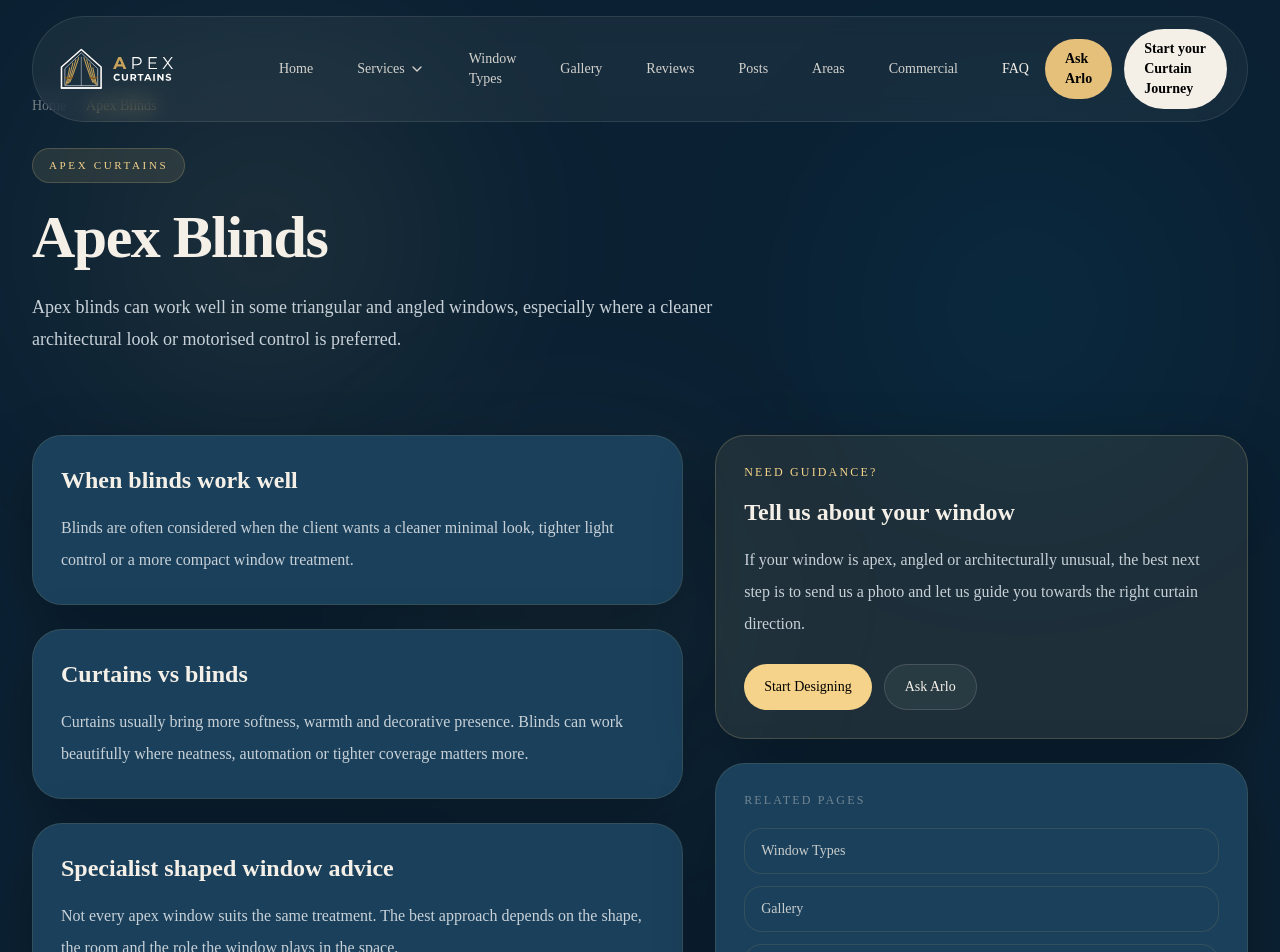
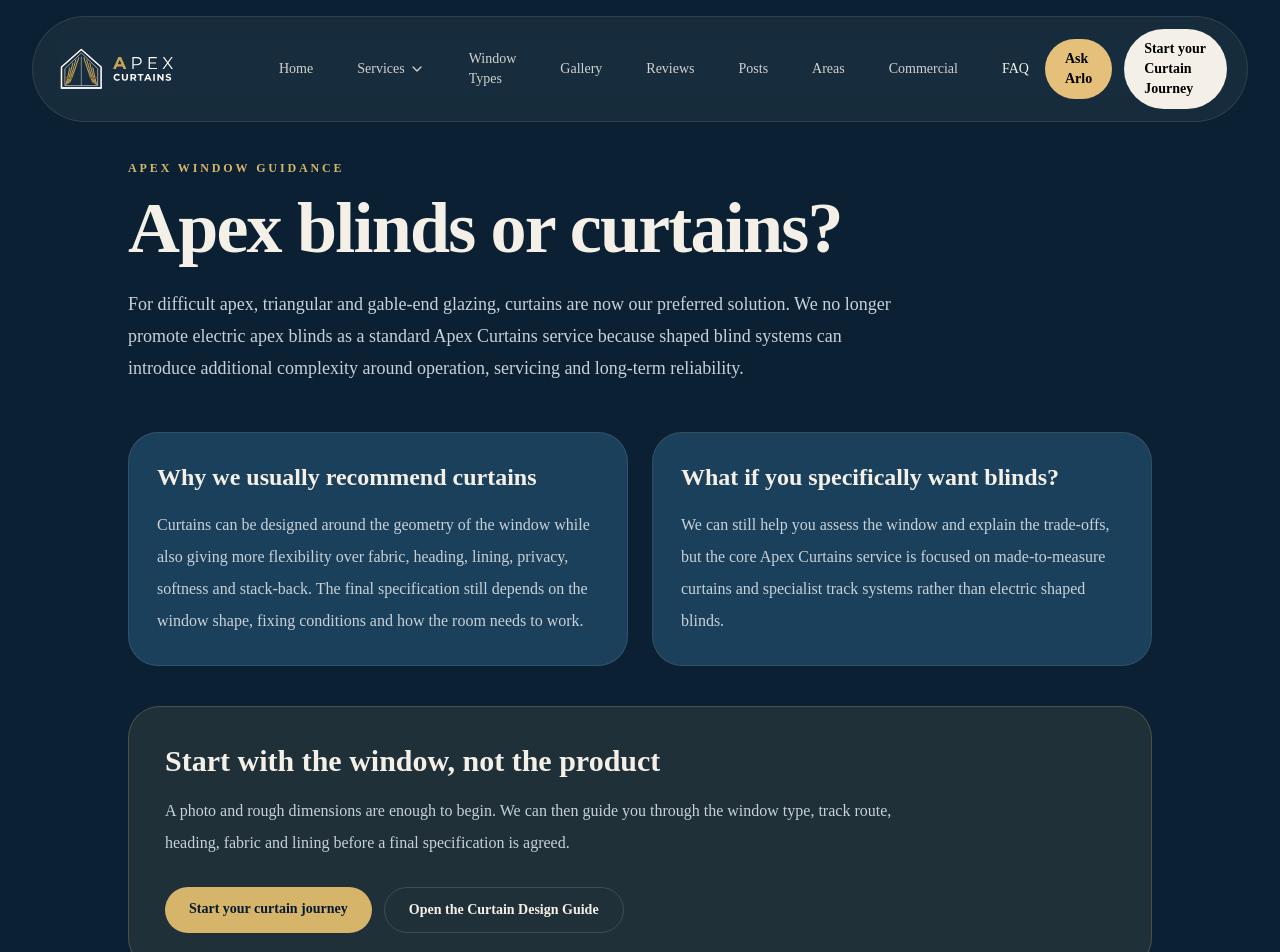
Before and after one commit to Nylon1/Apexcurtains, a Next.js app: page /apex-blinds in a window 1280 px wide. Shown: the top 952 px of the page. Built offline with nearby package versions, Linux system fonts and the light colour scheme.

Commit message:
Align apex blinds page with current service position

```diff
--- a/app/apex-blinds/page.tsx
+++ b/app/apex-blinds/page.tsx
@@ -1,17 +1,65 @@
-import InfoPageTemplate from "@/components/layout/InfoPageTemplate";
+import Link from "next/link";
+
+export const metadata = {
+  title: "Apex Blinds or Curtains? | Apex Curtains",
+  description:
+    "Current guidance from Apex Curtains on blinds versus curtains for apex and triangular windows, including why curtains are our preferred solution for difficult architectural glazing.",
+  alternates: {
+    canonical: "https://www.apexcurtains.com/apex-blinds",
+  },
+};
 
 export default function Page() {
   return (
-    <InfoPageTemplate
-      title="Apex Blinds"
-      breadcrumb="Apex Blinds"
-      intro="Apex blinds can work well in some triangular and angled windows, especially where a cleaner architectural look or motorised control is preferred."
-      section1Title="When blinds work well"
-      section1Text="Blinds are often considered when the client wants a cleaner minimal look, tighter light control or a more compact window treatment."
-      section2Title="Curtains vs blinds"
-      section2Text="Curtains usually bring more softness, warmth and decorative presence. Blinds can work beautifully where neatness, automation or tighter coverage matters more."
-      section3Title="Specialist shaped window advice"
-      section3Text="Not every apex window suits the same treatment. The best approach depends on the shape, the room and the role the window plays in the space."
-    />
+    <main className="min-h-screen bg-apex-navy-950 px-4 pb-24 pt-32 text-white sm:px-6 lg:px-8 lg:pt-40">
+      <div className="mx-auto max-w-5xl">
+        <p className="text-xs font-semibold uppercase tracking-[0.24em] text-[#d6b56b]">
+          Apex window guidance
+        </p>
+        <h1 className="mt-4 max-w-4xl text-4xl font-semibold tracking-tight sm:text-5xl lg:text-7xl">
+          Apex blinds or curtains?
+        </h1>
+        <p className="mt-6 max-w-3xl text-lg leading-8 text-[#C8D1D8]">
+          For difficult apex, triangular and gable-end glazing, curtains are now our preferred solution. We no longer promote electric apex blinds as a standard Apex Curtains service because shaped blind systems can introduce additional complexity around operation, servicing and long-term reliability.
+        </p>
+
+        <section className="mt-12 grid gap-6 md:grid-cols-2">
+          <article className="rounded-[30px] border border-white/10 bg-[#1B405B] p-7">
+            <h2 className="text-2xl font-semibold text-[#F4F0E8]">Why we usually recommend curtains</h2>
+            <p className="mt-4 leading-8 text-[#C8D1D8]">
+              Curtains can be designed around the geometry of the window while also giving more flexibility over fabric, heading, lining, privacy, softness and stack-back. The final specification still depends on the window shape, fixing conditions and how the room needs to work.
+            </p>
+          </article>
+
+          <article className="rounded-[30px] border border-white/10 bg-white/[0.04] p-7">
+            <h2 className="text-2xl font-semibold">What if you specifically want blinds?</h2>
+            <p className="mt-4 leading-8 text-[#C8D1D8]">
+              We can still help you assess the window and explain the trade-offs, but the core Apex Curtains service is focused on made-to-measure curtains and specialist track systems rather than electric shaped blinds.
+            </p>
+          </article>
+        </section>
+
+        <section className="mt-10 rounded-[32px] border border-[#d6b56b]/25 bg-[#d6b56b]/10 p-7 sm:p-9">
+          <h2 className="text-3xl font-semibold">Start with the window, not the product</h2>
+          <p className="mt-4 max-w-3xl leading-8 text-[#C8D1D8]">
+            A photo and rough dimensions are enough to begin. We can then guide you through the window type, track route, heading, fabric and lining before a final specification is agreed.
+          </p>
+          <div className="mt-7 flex flex-wrap gap-3">
+            <Link
+              href="/start-designing"
+              className="rounded-full bg-[#d6b56b] px-6 py-3 text-sm font-semibold text-apex-navy-950"
+            >
+              Start your curtain journey
+            </Link>
+            <Link
+              href="/curtain-design-guide"
+              className="rounded-full border border-white/15 px-6 py-3 text-sm font-semibold"
+            >
+              Open the Curtain Design Guide
+            </Link>
+          </div>
+        </section>
+      </div>
+    </main>
   );
 }
```
